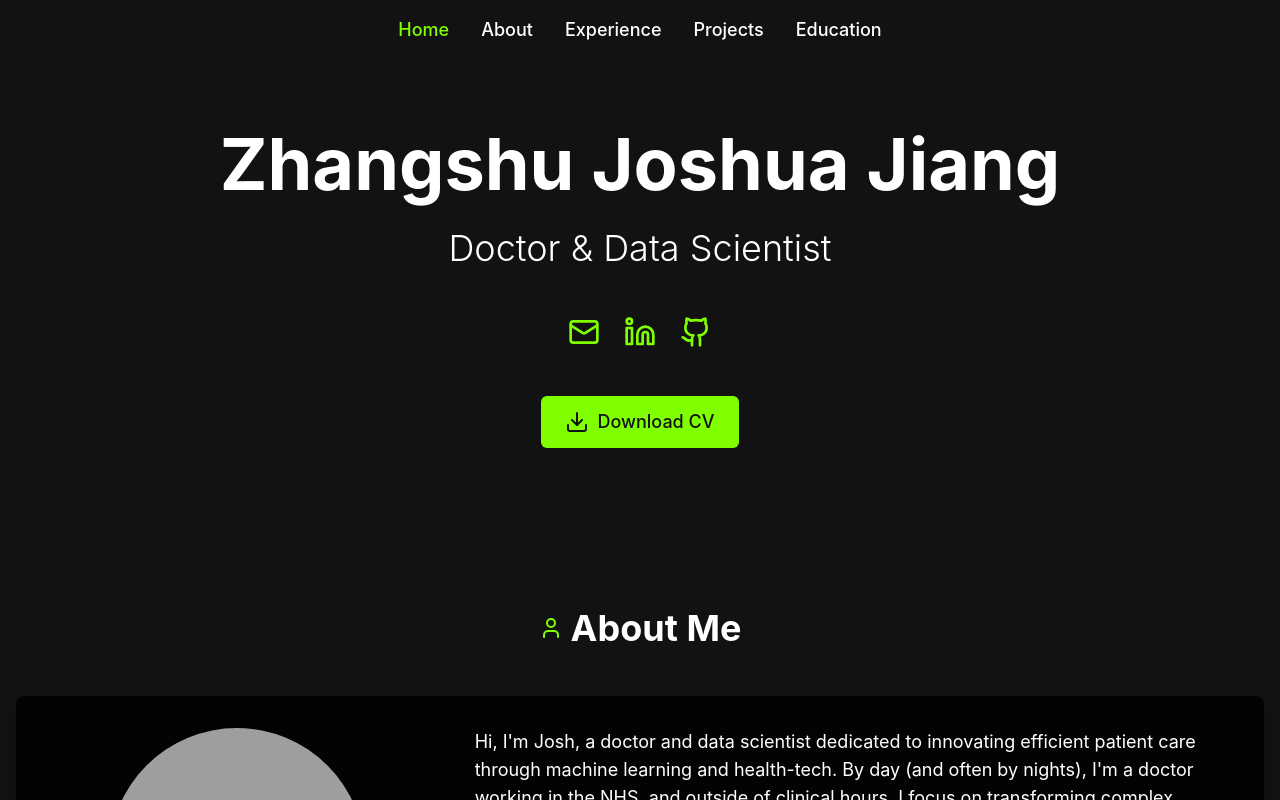
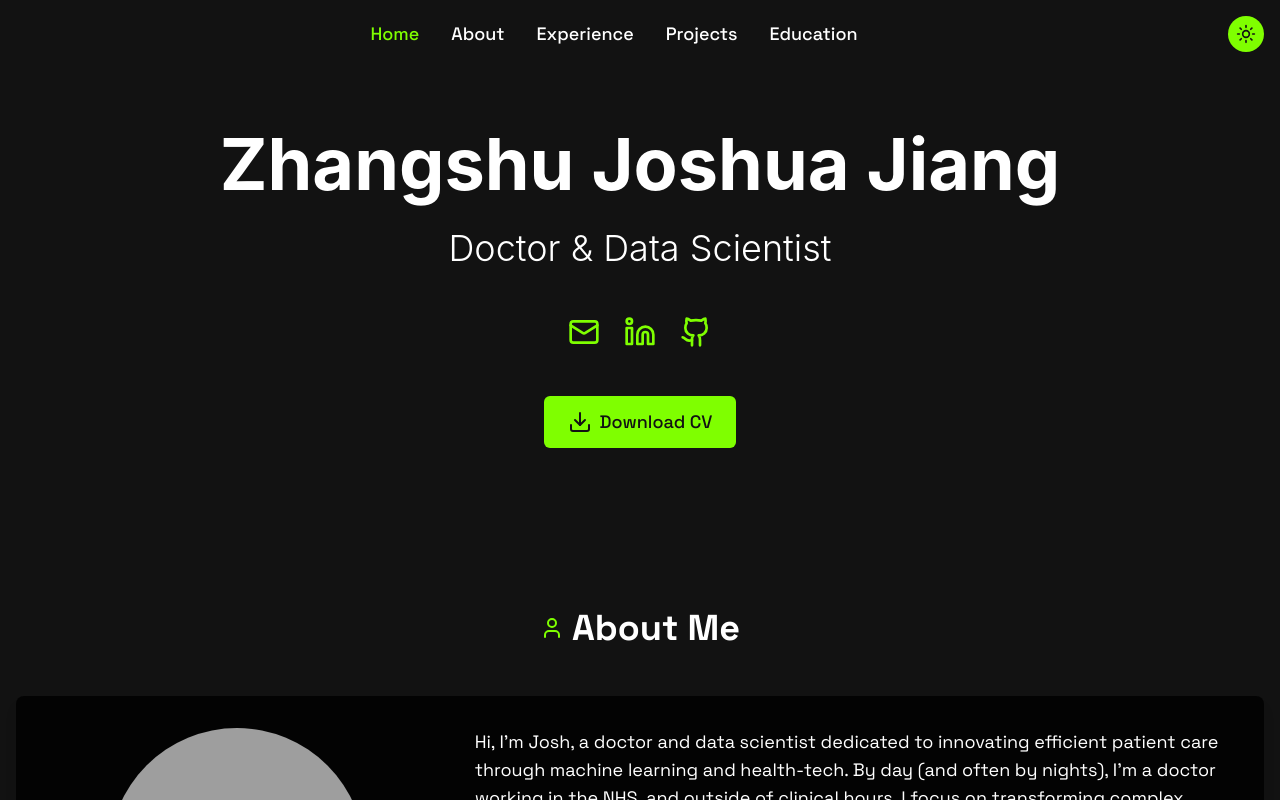
Before and after one commit to Z0shua/Z0shua.github.io, a React (Vite) app: page / in a window 1280 px wide. Shown: the top 800 px of the page. Built offline with nearby package versions, Linux system fonts and the light colour scheme; grey boxes are pictures that could not be loaded.

Commit message:
Add light mode toggle button
Implement a button to switch to light mode, featuring a white background with highlights of the accent color (deepBlue: '#0003a3' and glassWhite: 'rgba(255, 255, 255, 0.1)'). The existing dark theme remains unchanged.
[skip gpt_engineer]

```diff
--- a/src/components/Header.tsx
+++ b/src/components/Header.tsx
@@ -16,8 +16,8 @@ export default function Header({ activeSection, darkMode, setDarkMode, scrollToS
       transition={{ type: 'spring', stiffness: 100 }}
       className={`fixed top-0 left-0 right-0 ${darkMode ? 'bg-deepBlack' : 'bg-white'} z-50 transition-colors duration-300`}
     >
-      <nav className="container mx-auto px-4 py-3 md:py-4">
-        <div className="overflow-x-auto">
+      <nav className="container mx-auto px-4 py-3 md:py-4 flex justify-between items-center">
+        <div className="overflow-x-auto flex-grow">
           <ul className="flex justify-start md:justify-center space-x-4 md:space-x-8 min-w-max">
             {['Home', 'About', 'Experience', 'Projects', 'Education'].map((item) => (
               <li key={item}>
@@ -37,6 +37,19 @@ export default function Header({ activeSection, darkMode, setDarkMode, scrollToS
             ))}
           </ul>
         </div>
+        <motion.button
+          whileHover={{ scale: 1.1 }}
+          whileTap={{ scale: 0.9 }}
+          onClick={() => setDarkMode(!darkMode)}
+          className={`p-2 rounded-full ml-4 ${
+            darkMode
+              ? 'bg-chartreuse text-deepBlack hover:bg-chartreuse/90'
+              : 'bg-white text-deepBlue border-2 border-deepBlue hover:bg-deepBlue hover:text-white'
+          } transition-all duration-300`}
+          aria-label="Toggle theme"
+        >
+          {darkMode ? <Sun size={20} /> : <Moon size={20} />}
+        </motion.button>
       </nav>
     </motion.header>
   );
--- a/src/pages/Index.tsx
+++ b/src/pages/Index.tsx
@@ -1,5 +1,5 @@
 import { useState, useEffect } from 'react';
-import { ChevronUp, User, Briefcase, FolderOpen, GraduationCap, Send } from 'lucide-react';
+import { ChevronUp } from 'lucide-react';
 import { motion, AnimatePresence, useScroll, useTransform } from 'framer-motion';
 import Header from '../components/Header';
 import Banner from '../components/Banner';
@@ -62,8 +62,16 @@ export default function Component() {
     alert("Downloading CV... (This is a placeholder action)");
   };
 
+  useEffect(() => {
+    if (darkMode) {
+      document.documentElement.classList.add('dark');
+    } else {
+      document.documentElement.classList.remove('dark');
+    }
+  }, [darkMode]);
+
   return (
-    <div className={`min-h-screen ${darkMode ? 'bg-deepBlack text-white' : 'bg-white text-black'} transition-colors duration-300 font-['Inter']`}>
+    <div className={`min-h-screen ${darkMode ? 'bg-deepBlack text-white' : 'bg-white text-black'} transition-colors duration-300`}>
       <Header
         activeSection={activeSection}
         darkMode={darkMode}
```
